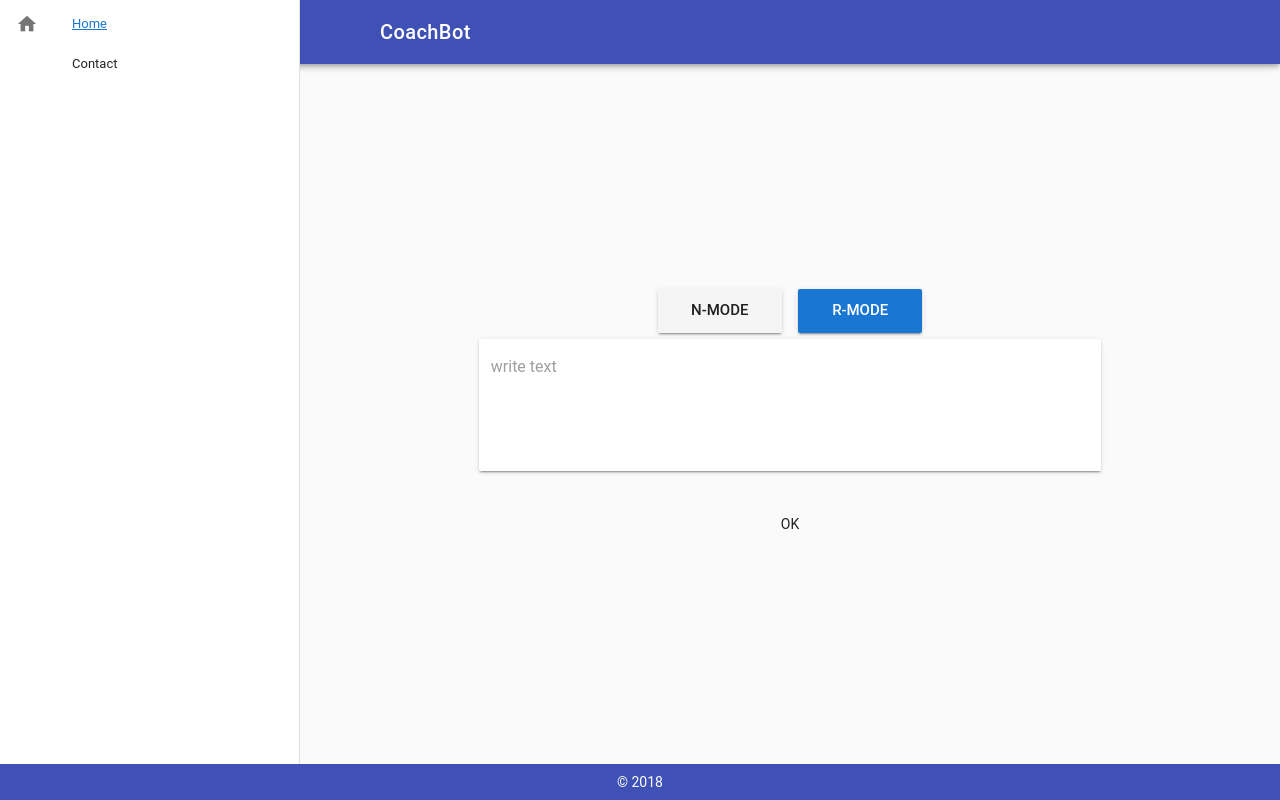
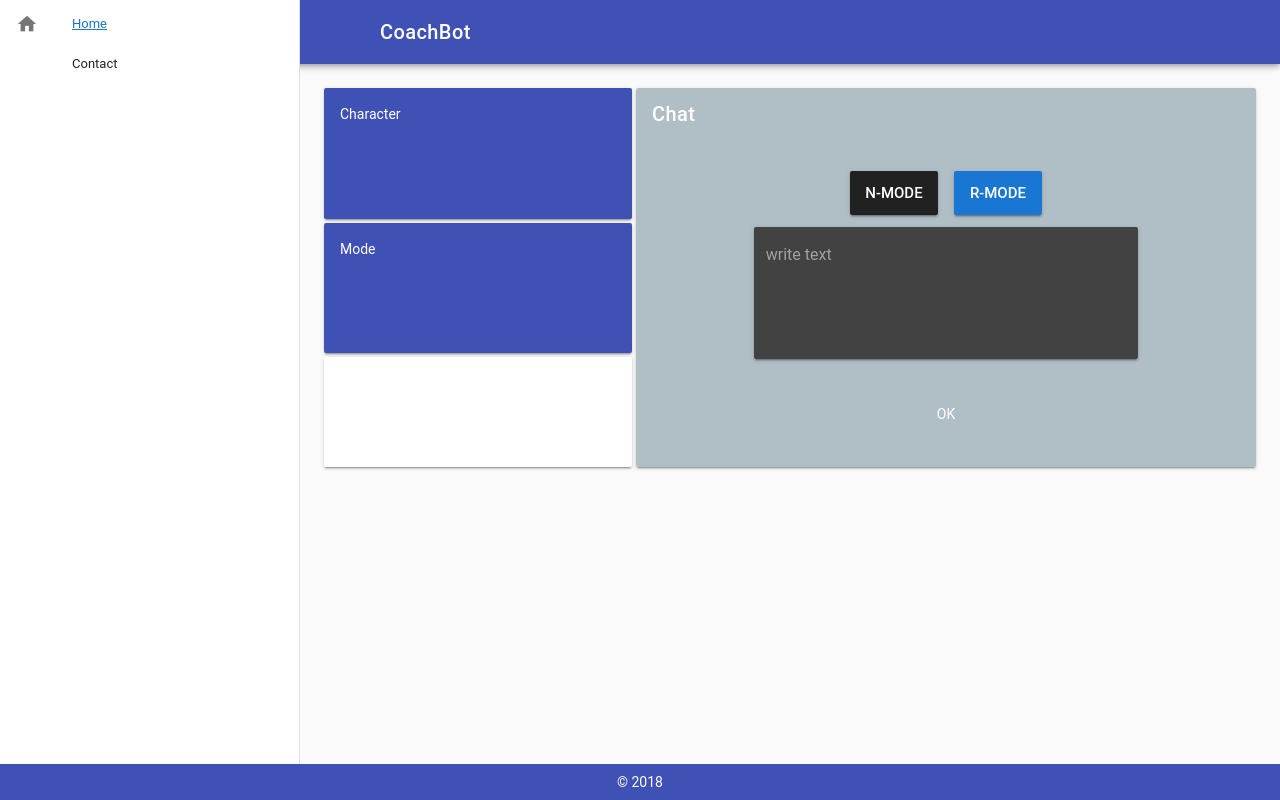
Before and after one commit to neuneu39/CoachBot, a Vue app: page /chat in a window 1280 px wide. Built offline with nearby package versions, Linux system fonts and the light colour scheme.

Commit message:
update UI

```diff
--- a/src/App.vue
+++ b/src/App.vue
@@ -2,7 +2,6 @@
   <!-- <div id="app">
     <h1>CoachBot Test</h1>
     <img class="item-img" src="./assets/coaching.jpg">
-    <router-view/>
   </div> -->
 
 <div id="app">
@@ -21,8 +20,34 @@
       <v-toolbar-side-icon @click.stop="drawer = !drawer"></v-toolbar-side-icon>
       <v-toolbar-title>CoachBot</v-toolbar-title>
     </v-toolbar>
+    <v-container fluid grid-list-sm fill-heigh>
       <v-content>
-      <v-container fluid fill-height>
+        <!-- <v-container fluid fill-height>
+        </v-container> -->
+        <v-layout row wrap>
+          <v-flex d-flex xs12 sm6 md4>
+            <v-layout row wrap>
+              <v-flex d-flex sm12>
+                <v-card color="indigo" dark>
+                  <v-card-text>Character</v-card-text>
+                </v-card>
+              </v-flex>
+              <v-flex d-flex sm12>
+                <v-card color="indigo" dark>
+                  <v-card-text>Mode</v-card-text>
+                </v-card>
+              </v-flex>
+              <v-flex d-flex sm12>
+                <v-card color="white">
+                  <v-card-text></v-card-text>
+                </v-card>
+              </v-flex>
+            </v-layout>
+          </v-flex>
+          <v-flex d-flex xs12 sm6 md8>
+            <v-card color="blue-grey lighten-3" dark>
+              <v-card-title primary class="title">Chat</v-card-title>
+                <v-card-text>
                   <v-layout
                   justify-center
                   column
@@ -31,8 +56,12 @@
                 <!-- <img class="item-img" src="./assets/coaching.jpg"> -->
                   <router-view/>
                   </v-layout>
+                </v-card-text>
+            </v-card>
+          </v-flex>
+        </v-layout>
+      </v-content>
     </v-container>
-    </v-content>
     <v-footer color="indigo" app>
       <v-layout align-center justify-center column fill-height>
       <span class="white--text">&copy; 2018</span>
--- a/src/components/Chat.vue
+++ b/src/components/Chat.vue
@@ -39,9 +39,6 @@
   </div>
   </v-flex>
     <div class="input-message">
-    <!-- <div class="buttons-container"> -->
-
-    <!-- </div> -->
       <!-- submitイベントによるページのリロード防止 -->
       <form v-on:submit.prevent="sendMessage" method="post">
           <v-flex xs12>
@@ -56,7 +53,6 @@
         <button type="submit">OK</button>
       </form>
     </div>
-  <!-- <p>Back to the <router-link to="/">Home</router-link></p> -->
   </v-layout>
 </div>
 </template>
```
Lines whose indentation alone changed are shown as unchanged.
